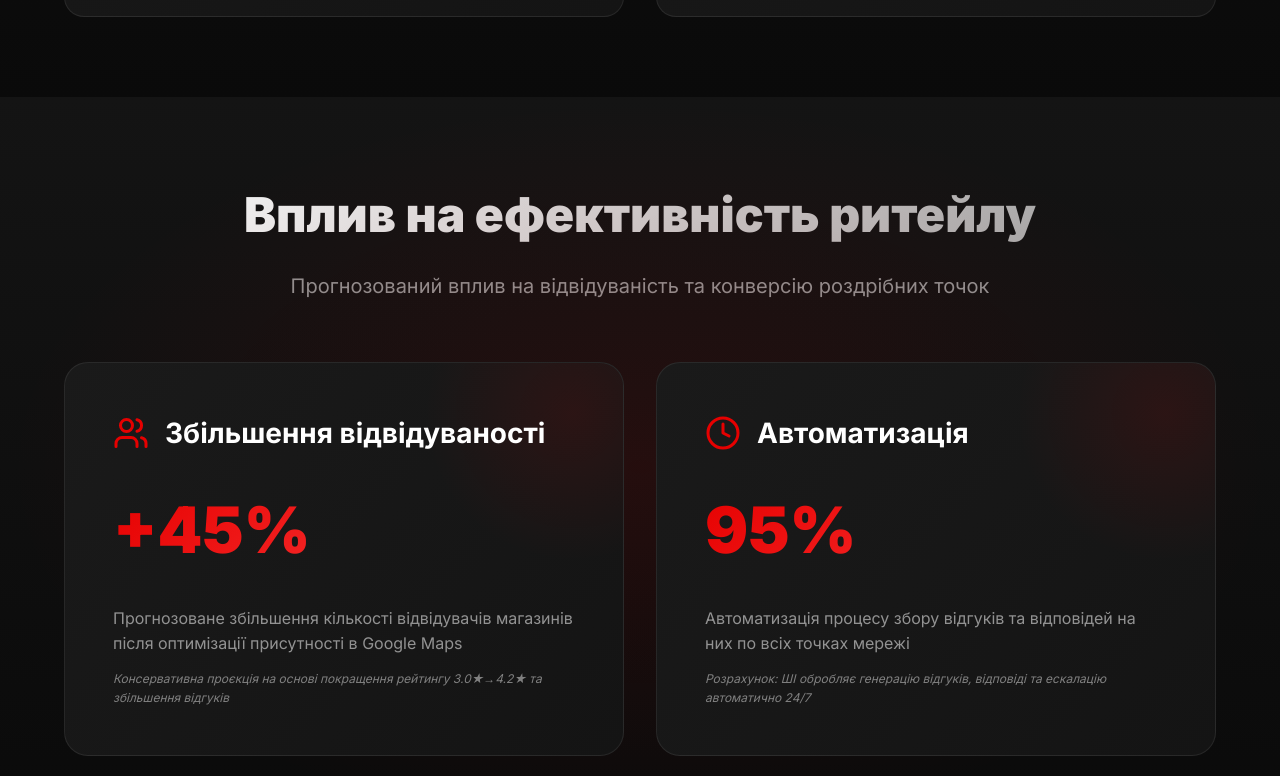
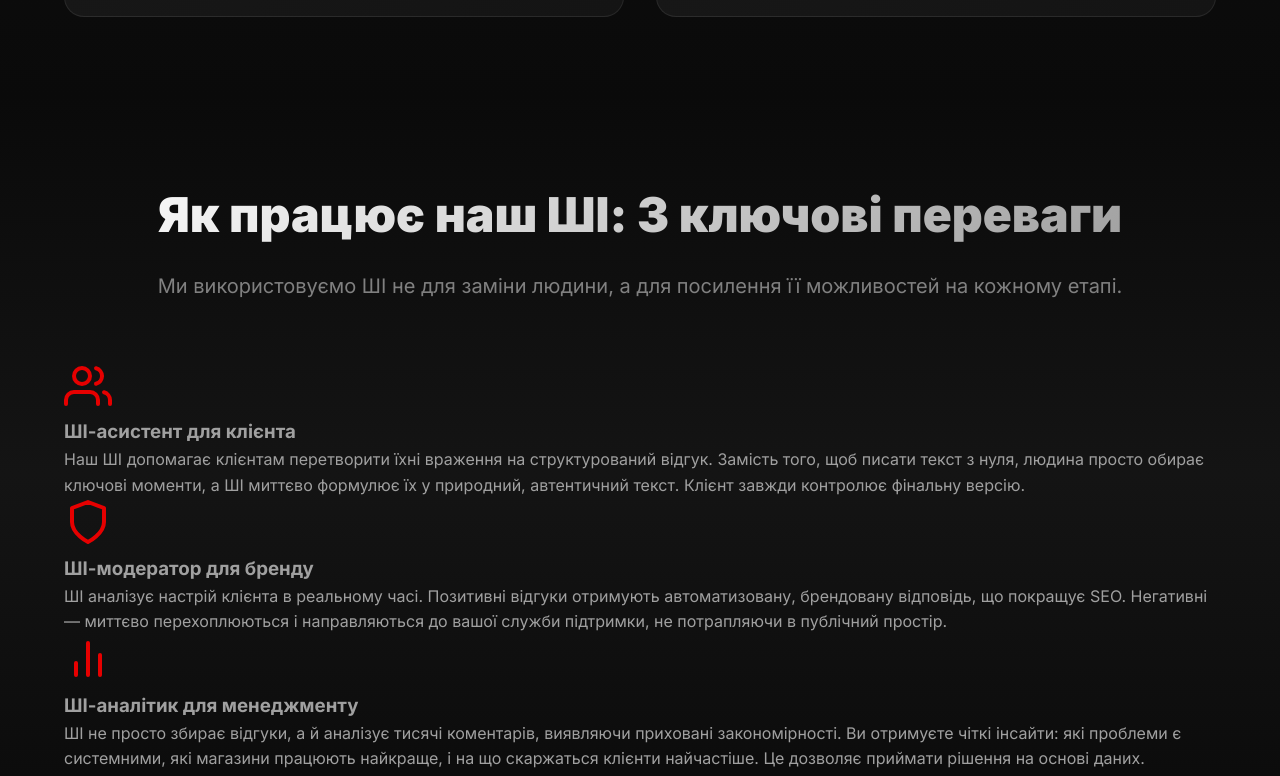
Before and after one commit to uaassist/NEW_Landing-Page-Vodafone-AI-Feedback-Assistant, a website: page public/index.html in a window 1280 px wide. Shown: the part 4827-5603 px from the top of the page. Drawn offline with Linux system fonts and the light colour scheme.

Commit message:
Update index.html

```diff
--- a/public/index.html
+++ b/public/index.html
@@ -375,7 +375,51 @@
                 </div>
             </div>
         </section>
+<!-- START: Нова секція "Як працює наш ШІ" -->
+<section class="approach-section dark-gradient-bg">
+    <div class="container">
+        <h2 class="section-title">Як працює наш ШІ: 3 ключові переваги</h2>
+        <p class="section-subtitle">Ми використовуємо ШІ не для заміни людини, а для посилення її можливостей на кожному етапі.</p>
 
+        <div class="approach-grid">
+            <div class="approach-card">
+                <div class="approach-icon">
+                    <svg width="48" height="48" viewBox="0 0 24 24" fill="none" stroke="var(--vodafone-red)" stroke-width="2" stroke-linecap="round" stroke-linejoin="round">
+                        <path d="M17 21v-2a4 4 0 0 0-4-4H5a4 4 0 0 0-4 4v2"></path>
+                        <circle cx="9" cy="7" r="4"></circle>
+                        <path d="M23 21v-2a4 4 0 0 0-3-3.87"></path>
+                        <path d="M16 3.13a4 4 0 0 1 0 7.75"></path>
+                    </svg>
+                </div>
+                <h3>ШІ-асистент для клієнта</h3>
+                <p>Наш ШІ допомагає клієнтам перетворити їхні враження на структурований відгук. Замість того, щоб писати текст з нуля, людина просто обирає ключові моменти, а ШІ миттєво формулює їх у природний, автентичний текст. Клієнт завжди контролює фінальну версію.</p>
+            </div>
+
+            <div class="approach-card">
+                <div class="approach-icon">
+                    <svg width="48" height="48" viewBox="0 0 24 24" fill="none" stroke="var(--vodafone-red)" stroke-width="2" stroke-linecap="round" stroke-linejoin="round">
+                        <path d="M12 22s8-4 8-10V5l-8-3-8 3v7c0 6 8 10 8 10z"></path>
+                    </svg>
+                </div>
+                <h3>ШІ-модератор для бренду</h3>
+                <p>ШІ аналізує настрій клієнта в реальному часі. Позитивні відгуки отримують автоматизовану, брендовану відповідь, що покращує SEO. Негативні — миттєво перехоплюються і направляються до вашої служби підтримки, не потрапляючи в публічний простір.</p>
+            </div>
+
+            <div class="approach-card">
+                <div class="approach-icon">
+                    <svg width="48" height="48" viewBox="0 0 24 24" fill="none" stroke="var(--vodafone-red)" stroke-width="2" stroke-linecap="round" stroke-linejoin="round">
+                        <line x1="18" y1="20" x2="18" y2="10"></line>
+                        <line x1="12" y1="20" x2="12" y2="4"></line>
+                        <line x1="6" y1="20" x2="6" y2="14"></line>
+                    </svg>
+                </div>
+                <h3>ШІ-аналітик для менеджменту</h3>
+                <p>ШІ не просто збирає відгуки, а й аналізує тисячі коментарів, виявляючи приховані закономірності. Ви отримуєте чіткі інсайти: які проблеми є системними, які магазини працюють найкраще, і на що скаржаться клієнти найчастіше. Це дозволяє приймати рішення на основі даних.</p>
+            </div>
+        </div>
+    </div>
+</section>
+<!-- END: Нова секція -->
         <section class="cost-section">
             <div class="container">
                 <h2 class="section-title" style="color: white;">Вплив на ефективність ритейлу</h2>
```
